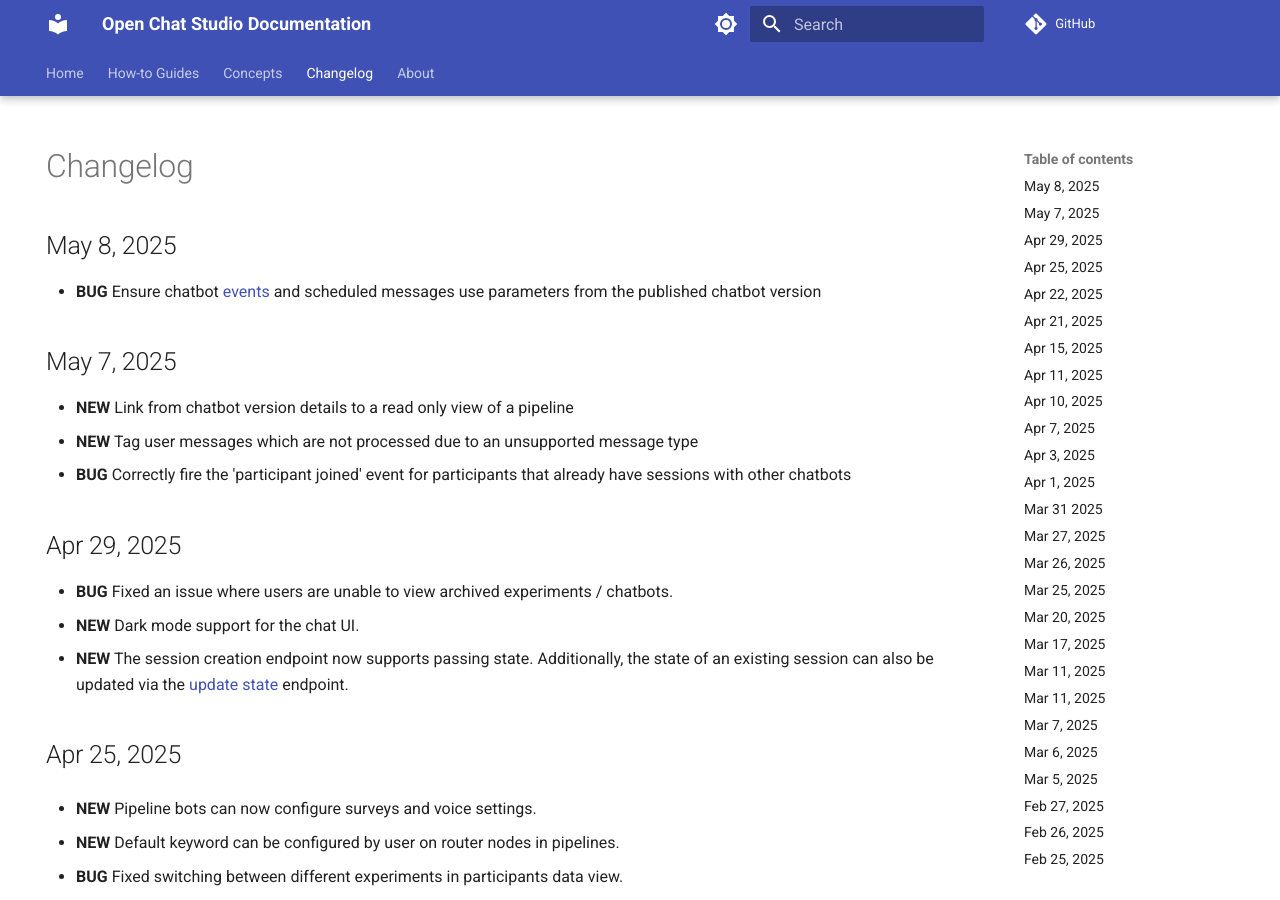
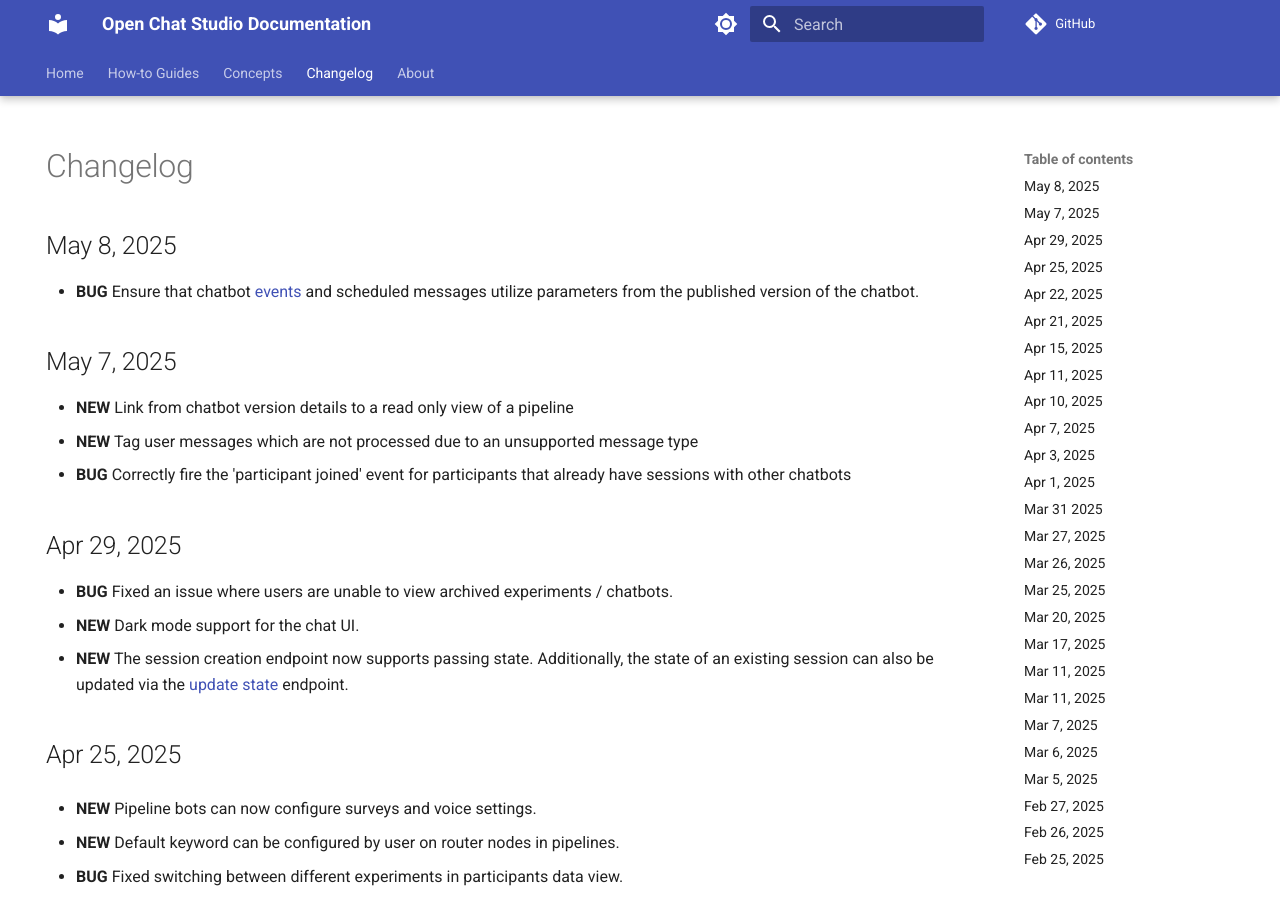
Before and after one commit to dimagi/open-chat-studio-docs, an MkDocs documentation site: the page built from docs/changelog.md, in a window 1280 px wide and 900 px high. Built offline with MkDocs 1.6.1 and Material for MkDocs 9.7.7, drawn with Linux system fonts in a browser that asks for light colours; emoji names are drawn with the system emoji font; a script that is not in the unit is left out; comment, search, counter and statistics services are not loaded.

Commit message:
Update docs/changelog.md
Co-authored-by: github-actions[bot] <41898282+github-actions[bot]@users.noreply.github.com>

```diff
--- a/docs/changelog.md
+++ b/docs/changelog.md
@@ -6,7 +6,7 @@
 # Changelog
 
 ## May 8, 2025
-* **BUG** Ensure chatbot [events](./concepts/events.md) and scheduled messages use parameters from the published chatbot version
+* **BUG** Ensure that chatbot [events](./concepts/events.md) and scheduled messages utilize parameters from the published version of the chatbot.
 
 ## May 7, 2025
 * **NEW** Link from chatbot version details to a read only view of a pipeline
```
